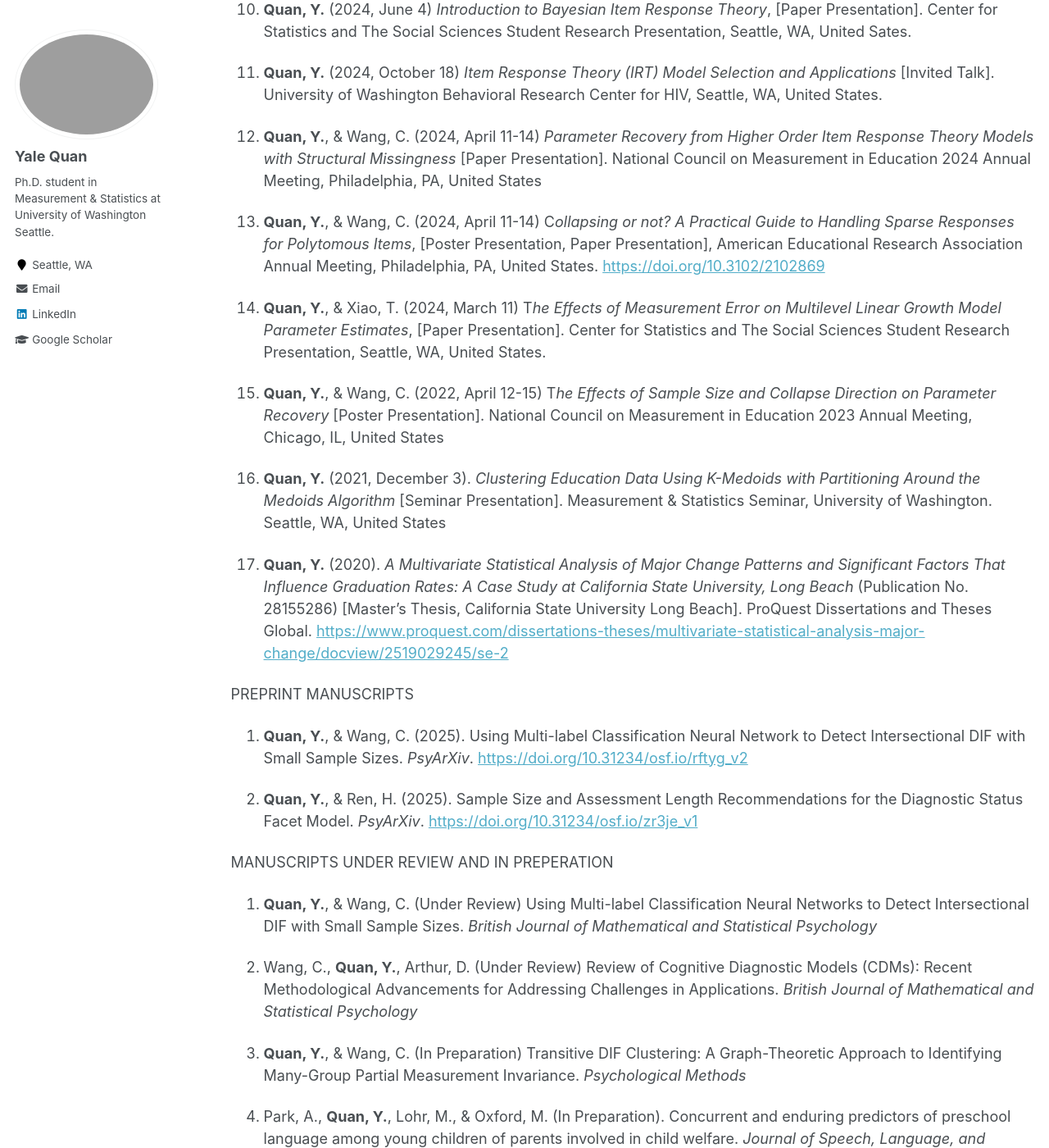
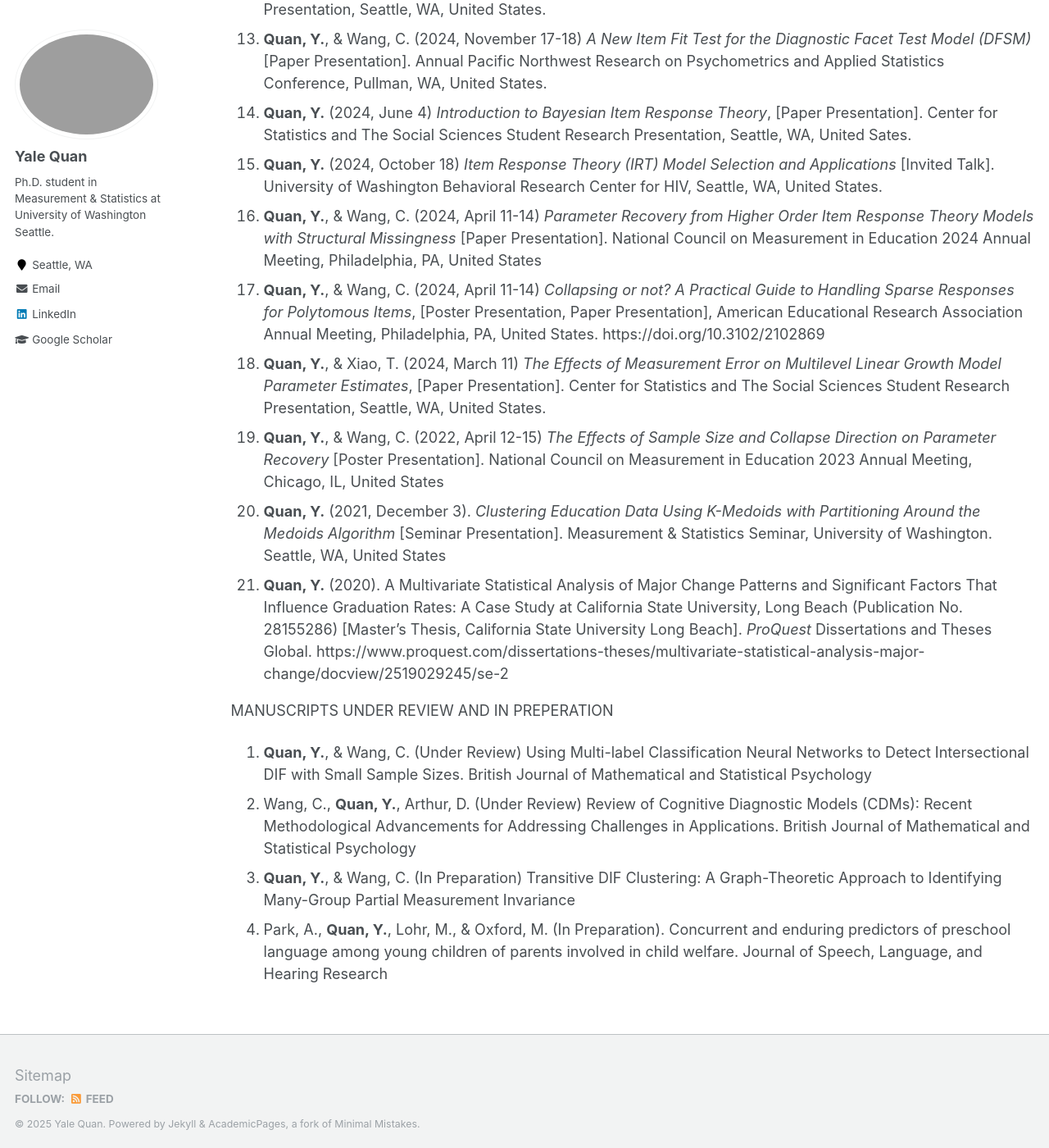
Before and after one commit to yalequan/yalequan.github.io, a Jekyll site: the page built from _pages/publications_and_presentations.md, in a window 1280 px wide and 1400 px high, scrolled down 1075 px. Shown: the whole window at 82% size. Built offline with Jekyll 4.4.1, drawn with Linux system fonts in a browser that asks for light colours; part of the change alters nothing that is shown; some of the changed text lies outside the part shown.

Commit message:
Update publications_and_presentations.md

```diff
--- a/_pages/publications_and_presentations.md
+++ b/_pages/publications_and_presentations.md
@@ -5,79 +5,53 @@ permalink: /publications_and_presentations/
 author_profile: true
 ---
 
-PRESENTATIONS AND PUBLICATIONS
-
 1.	**Quan, Y.**, & Wang, C. (2025). Collapsing or Not? A Practical Guide to Handling Sparse
 Responses for Polytomous Items. *Methodology, 21*(1), 46-73. <a href="https://doi.org/10.5964/meth.14303">https://https://doi.org/10.5964/meth.14303</a>
-
 2.	Parker, M., Ciou, S.Y., **Quan, Y.**, Ren, H., Wang, C., & Li, M. (2025) Investigating
 Answer Choice Bias within a College-Level Introductory Computing Assessment. *SIGCSE 2026*. <a href="https://doi.org/10.1145/3770762.3772622">https://doi.org/10.1145/3770762.3772622</a>
-
 3.	**Quan, Y.**, & Wang, C. (In Press) Calibrating Multidimensional Assessments with
 Structural Missingness, An Application of a Multiple-Group Higher-Order IRT Model. *Applied Psychological Methods*
-
-4.	**Quan, Y.**, & Wang. C. (2025, July 15-18) *A Neural Network Approach to Small Sample
+4.	**Quan, Y.**, & Wang, C. (2025). Using Multi-label Classification Neural Network to Detect
+Intersectional DIF with Small Sample Sizes. *PsyArXiv*. <a href="https://doi.org/10.31234/osf.io/rftyg_v2">https://doi.org/10.31234/osf.io/rftyg_v2</a>
+5.	**Quan, Y.**, & Ren, H. (2025). Sample Size and Assessment Length Recommendations for the Diagnostic Status Facet Model. *PsyArXiv*. <a href="https://doi.org/10.31234/osf.io/zr3je_v1">https://doi.org/10.31234/osf.io/zr3je_v1</a>
+6.	**Quan, Y.**, & Wang, C. (2024, April 8-11) *Beyond DIF Detection: A Downstream Clustering
+Framework for Small Sample Parameter Estimation* [Paper Presentation]. National Council on Measurement in Education 2026 Annual Meeting, Los Angeles, CA, United States
+7.	**Quan, Y.**, & Wang, C. (2024, April 8-11) *Advancing Diagnostic Models for Fair and Insightful
+Educational Action* [Paper Presentation]. National Council on Measurement in Education 2026 Annual Meeting, Los Angeles, CA, United States
+8.	**Quan, Y.**, & Wang. C. (2025, July 15-18) *A Neural Network Approach to Small Sample
 Intersectional DIF Detection* [Paper Presentation]. Annual International Meeting of the Psychometric Society (IMPS), Minneapolis, MN, USA.
-
-5.	**Quan, Y.** (2025, May 9) *Using Categorical Structural Equation Models to Identify Facets of
+9.	**Quan, Y.** (2025, May 9) *Using Categorical Structural Equation Models to Identify Facets of
 Student Belonging* [Paper Presentation]. Community Partner Doctoral Fellowship Research Presentation, Seattle, WA, United States
-
-6.	**Quan, Y.**, Ren, H., & Wang, C. (2025, March 29) C*onstructing A Machine Learning Model
+10.	**Quan, Y.**, Ren, H., & Wang, C. (2025, March 29) *Constructing A Machine Learning Model
 For Binary Predictions with Incomplete, Imbalanced Data and Non-Linear Effects* [Paper Presentation]. A Meeting of Methodologists.
-
-7.	**Quan, Y.**, Sager, M. (2025, February 17-20) *Identifying Core Formal Assessment
+11.	**Quan, Y.**, Sager, M. (2025, February 17-20) *Identifying Core Formal Assessment
 Competencies and Informal Learning Outcomes of Data Science and Data Literacy* [Paper Presentation]. Data Science Education K-12: Research to Practice Annual Conference
-
-8.	**Quan, Y.**, & Ren, H. (2024, December 4) *Sample Size and Test Length Recommendations for
+12.	**Quan, Y.**, & Ren, H. (2024, December 4) *Sample Size and Test Length Recommendations for
 the Diagnostic Facet Status Model* [Paper Presentation]. Center for Statistics and The Social Sciences Student Research Presentation, Seattle, WA, United States.
-
-9.	**Quan, Y.**, & Wang, C. (2024, November 17-18) *A New Item Fit Test for the Diagnostic Facet
+13.	**Quan, Y.**, & Wang, C. (2024, November 17-18) *A New Item Fit Test for the Diagnostic Facet
 Test Model (DFSM)* [Paper Presentation]. Annual Pacific Northwest Research on Psychometrics and Applied Statistics Conference, Pullman, WA, United States.
-
-10.	**Quan, Y.** (2024, June 4) *Introduction to Bayesian Item Response Theory*, [Paper
+14.	**Quan, Y.** (2024, June 4) *Introduction to Bayesian Item Response Theory*, [Paper
 Presentation]. Center for Statistics and The Social Sciences Student Research Presentation, Seattle, WA, United Sates.
-
-11.	**Quan, Y.** (2024, October 18) *Item Response Theory (IRT) Model Selection and Applications*
+15.	**Quan, Y.** (2024, October 18) *Item Response Theory (IRT) Model Selection and Applications*
 [Invited Talk]. University of Washington Behavioral Research Center for HIV, Seattle, WA, United States.
-
-12.	**Quan, Y.**, & Wang, C. (2024, April 11-14) *Parameter Recovery from Higher Order Item
+16.	**Quan, Y.**, & Wang, C. (2024, April 11-14) *Parameter Recovery from Higher Order Item
 Response Theory Models with Structural Missingness* [Paper Presentation]. National Council on Measurement in Education 2024 Annual Meeting, Philadelphia, PA, United States
-
-13.	**Quan, Y.**, & Wang, C. (2024, April 11-14) C*ollapsing or not? A Practical Guide to Handling
-Sparse Responses for Polytomous Items*, [Poster Presentation, Paper Presentation], American Educational Research Association Annual Meeting, Philadelphia, PA, United States. <a href="https://doi.org/10.3102/2102869">https://doi.org/10.3102/2102869</a>
-
-
-14.	**Quan, Y.**, & Xiao, T. (2024, March 11) T*he Effects of Measurement Error on Multilevel
+17.	**Quan, Y.**, & Wang, C. (2024, April 11-14) *Collapsing or not? A Practical Guide to Handling
+Sparse Responses for Polytomous Items*, [Poster Presentation, Paper Presentation], American Educational Research Association Annual Meeting, Philadelphia, PA, United States. https://doi.org/10.3102/2102869
+18.	**Quan, Y.**, & Xiao, T. (2024, March 11) *The Effects of Measurement Error on Multilevel
 Linear Growth Model Parameter Estimates*, [Paper Presentation]. Center for Statistics and The Social Sciences Student Research Presentation, Seattle, WA, United States.
-
-
-15.	**Quan, Y.**, & Wang, C. (2022, April 12-15) T*he Effects of Sample Size and Collapse Direction
+19.	**Quan, Y.**, & Wang, C. (2022, April 12-15) *The Effects of Sample Size and Collapse Direction
 on Parameter Recovery* [Poster Presentation]. National Council on Measurement in Education 2023 Annual Meeting, Chicago, IL, United States
-
-16.	**Quan, Y.** (2021, December 3). *Clustering Education Data Using K-Medoids with
+20.	**Quan, Y.** (2021, December 3). *Clustering Education Data Using K-Medoids with
 Partitioning Around the Medoids Algorithm* [Seminar Presentation]. Measurement & Statistics Seminar, University of Washington. Seattle, WA, United States
-
-17.	**Quan, Y.** (2020). *A Multivariate Statistical Analysis of Major Change Patterns and Significant Factors That Influence Graduation Rates: A Case Study at California State University, Long Beach* (Publication No. 28155286) [Master's Thesis, California State University Long Beach]. ProQuest Dissertations and Theses Global. <a href="https://www.proquest.com/dissertations-theses/multivariate-statistical-analysis-major-change/docview/2519029245/se-2">https://www.proquest.com/dissertations-theses/multivariate-statistical-analysis-major-change/docview/2519029245/se-2</a>
-
-
-
-PREPRINT MANUSCRIPTS
-
-1.	**Quan, Y.**, & Wang, C. (2025). Using Multi-label Classification Neural Network to Detect
-Intersectional DIF with Small Sample Sizes. *PsyArXiv*. <a href="https://doi.org/10.31234/osf.io/rftyg_v2">https://doi.org/10.31234/osf.io/rftyg_v2</a>
-
-2.	**Quan, Y.**, & Ren, H. (2025). Sample Size and Assessment Length Recommendations for the
-	Diagnostic Status Facet Model. *PsyArXiv*. <a href="https://doi.org/10.31234/osf.io/zr3je_v1">https://doi.org/10.31234/osf.io/zr3je_v1</a>
-
+21.	**Quan, Y.** (2020). A Multivariate Statistical Analysis of Major Change Patterns and Significant Factors That Influence Graduation Rates: A Case Study at California State University, Long Beach (Publication No. 28155286) [Master's Thesis, California State University Long Beach]. *ProQuest* Dissertations and Theses Global. https://www.proquest.com/dissertations-theses/multivariate-statistical-analysis-major-change/docview/2519029245/se-2
 
 MANUSCRIPTS UNDER REVIEW AND IN PREPERATION
 
 1.	**Quan, Y.**, & Wang, C. (Under Review) Using Multi-label Classification Neural Networks to
-Detect Intersectional DIF with Small Sample Sizes. *British Journal of Mathematical and Statistical Psychology*
-
-2.	Wang, C., **Quan, Y.**, Arthur, D. (Under Review) Review of Cognitive Diagnostic Models	(CDMs): Recent Methodological Advancements for Addressing Challenges in Applications. *British Journal of Mathematical and Statistical Psychology*
-
-3.	**Quan, Y.**, & Wang, C. (In Preparation) Transitive DIF Clustering: A Graph-Theoretic Approach to Identifying Many-Group Partial Measurement Invariance. *Psychological Methods*
-
+Detect Intersectional DIF with Small Sample Sizes. British Journal of Mathematical and Statistical Psychology
+2.	Wang, C., **Quan, Y.**, Arthur, D. (Under Review) Review of Cognitive Diagnostic Models	(CDMs): Recent Methodological Advancements for Addressing Challenges in
+Applications. British Journal of Mathematical and Statistical Psychology
+3.	**Quan, Y.**, & Wang, C. (In Preparation) Transitive DIF Clustering: A Graph-Theoretic	Approach to Identifying Many-Group Partial Measurement Invariance
 4.	Park, A., **Quan, Y.**, Lohr, M., & Oxford, M. (In Preparation). Concurrent and enduring
-predictors of preschool language among young children of parents involved in child welfare. *Journal of Speech, Language, and Hearing Research*
+predictors of preschool language among young children of parents involved in child welfare. Journal of Speech, Language, and Hearing Research
```
